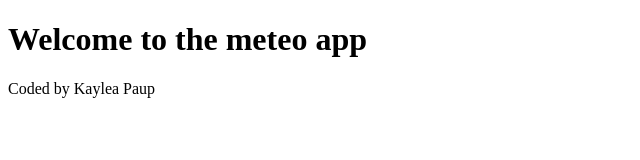
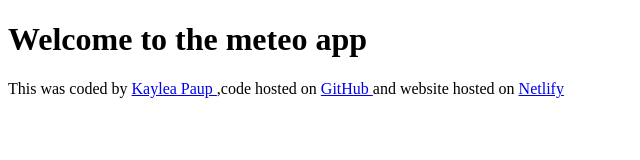
Before and after one commit to paupyk/Meteo-project, a plain HTML site: page index.html in a window 1280 px wide. Shown: the whole page, without its empty margins (0-640 px from the left). Drawn offline with Linux system fonts and the light colour scheme.

Commit message:
Added links to the footer

```diff
--- a/index.html
+++ b/index.html
@@ -7,6 +7,17 @@
   </head>
   <body>
     <h1>Welcome to the meteo app</h1>
-    <footer>Coded by Kaylea Paup</footer>
+    <footer>
+      This was coded by
+      <a href="https://github.com/paupyk" target="_blank"> Kaylea Paup </a>,code
+      hosted on
+      <a href="https://github.com/paupyk/Meteo-project" target="_blank">
+        GitHub
+      </a>
+      and website hosted on
+      <a href="https://main--shecodes-meteo-app7.netlify.app/" target="_blank">
+        Netlify
+      </a>
+    </footer>
   </body>
 </html>
```
